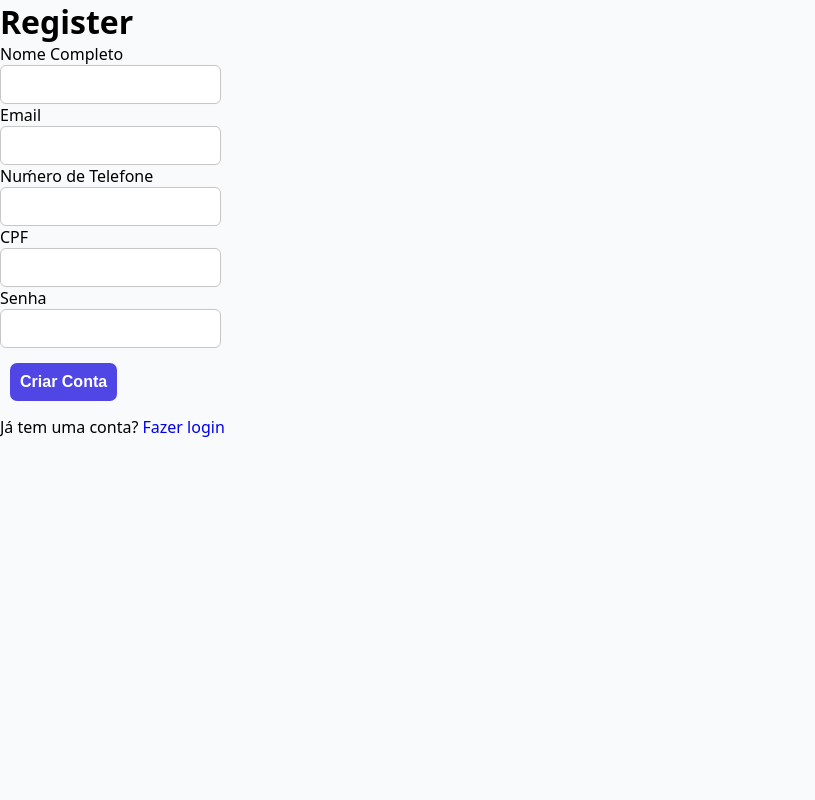
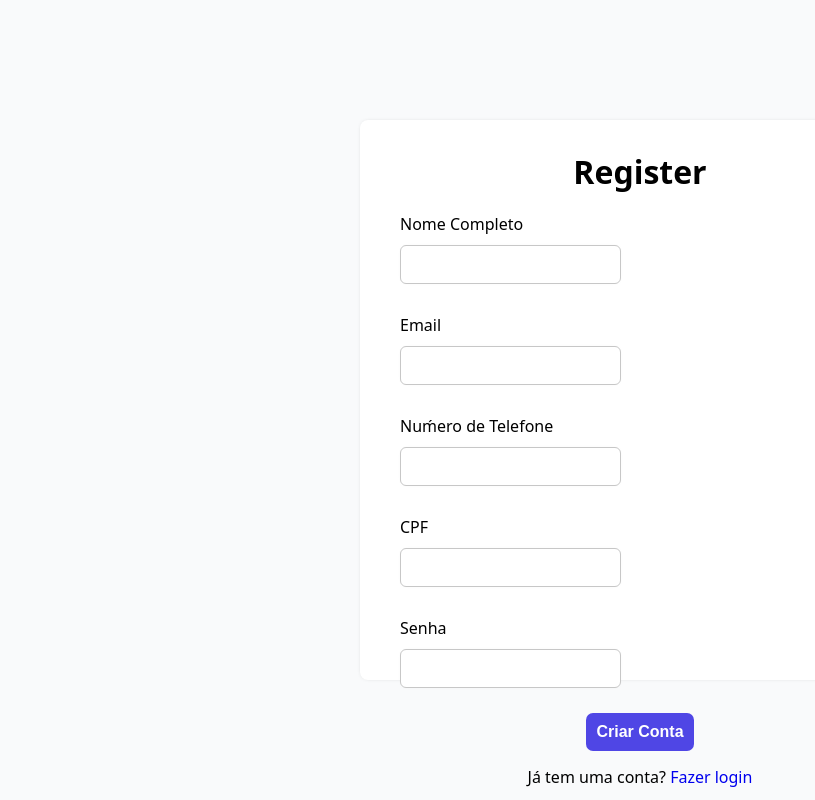
Before and after one commit to Luizhnrs/snicker.in, a React (Create React App) app in the folder frontend/: page /auth/register in a window 1280 px wide. Shown: the whole page, without its empty margins (0-815 px from the left). Built offline with nearby package versions, Linux system fonts and the light colour scheme.

Commit message:
Feat: Add forgot password link

```diff
--- a/frontend/src/components/LoginForm.tsx
+++ b/frontend/src/components/LoginForm.tsx
@@ -1,3 +1,5 @@
+import { Link } from "react-router-dom";
+
 type LoginFormProps = {
   email: string,
   setEmail: (value: string) => void,
@@ -17,6 +19,7 @@ export default function LoginForm({ email, setEmail, password, setPassword }: Lo
           required
           value={email}
           onChange={({ target }) => setEmail(target.value)}
+          placeholder="exemplo@exemplo.com"
           autoComplete="email" />
       </div>
       <div className="input-div">
@@ -28,9 +31,11 @@ export default function LoginForm({ email, setEmail, password, setPassword }: Lo
           required
           value={password}
           onChange={({ target }) => setPassword(target.value)}
+          placeholder="exemplo123"
           autoComplete="current-password"
         />
       </div>
+      <Link to="" className="password-forgot"><p>Esqueceu sua senha?</p></Link>
       <button
         type="submit"
         className="login-form-button"
--- a/frontend/src/components/RegisterForm.tsx
+++ b/frontend/src/components/RegisterForm.tsx
@@ -15,11 +15,11 @@ type RegisterFormProps = {
 
 export default function RegisterForm({ name, setName, email, setEmail, phoneNumber, setPhoneNumber, cpf, setCpf, password, setPassword}: RegisterFormProps) {
   return (
-    <div className="mt-10 sm:mx-auto sm:w-full sm:max-w-sm">
-      <form className="space-y-6">
+    <div>
+      <form>
 
-        <div>
-          <label htmlFor="name" className="block text-sm font-medium leading-6 text-gray-900">Nome Completo</label>
+        <div className="input-div">
+          <label htmlFor="name">Nome Completo</label>
           <div className="mt-2">
             <input
               type="text"
@@ -29,13 +29,12 @@ export default function RegisterForm({ name, setName, email, setEmail, phoneNumb
               value={name}
               onChange={({target}) => setName(target.value)}
               autoComplete="name"
-              className="block w-full rounded-md border-0 py-1.5 text-gray-900 shadow-sm ring-1 ring-inset ring-gray-300 placeholder:text-gray-400 focus:ring-2 focus:ring-inset focus:ring-indigo-600 sm:text-sm sm:leading-6"
             />
           </div>
         </div>
 
-        <div>
-          <label htmlFor="email" className="block text-sm font-medium leading-6 text-gray-900">Email</label>
+        <div className="input-div">
+          <label htmlFor="email">Email</label>
           <div className="mt-2">
             <input
               type="email"
@@ -45,13 +44,12 @@ export default function RegisterForm({ name, setName, email, setEmail, phoneNumb
               value={email}
               onChange={({target}) => setEmail(target.value)}
               autoComplete="email"
-              className="block w-full rounded-md border-0 py-1.5 text-gray-900 shadow-sm ring-1 ring-inset ring-gray-300 placeholder:text-gray-400 focus:ring-2 focus:ring-inset focus:ring-indigo-600 sm:text-sm sm:leading-6"
             />
           </div>
         </div>
 
-        <div>
-          <label htmlFor="phoneNumber" className="block text-sm font-medium leading-6 text-gray-900">Nuḿero de Telefone</label>
+        <div className="input-div">
+          <label htmlFor="phoneNumber">Nuḿero de Telefone</label>
           <div>
             <input
               type="text"
@@ -61,14 +59,13 @@ export default function RegisterForm({ name, setName, email, setEmail, phoneNumb
               value={phoneNumber}
               onChange={({target}) => setPhoneNumber(target.value)}
               autoComplete="tel"
-              className="block w-full rounded-md border-0 py-1.5 text-gray-900 shadow-sm ring-1 ring-inset ring-gray-300 placeholder:text-gray-400 focus:ring-2 focus:ring-inset focus:ring-indigo-600 sm:text-sm sm:leading-6"
             />
           </div>
         </div>
 
-        <div>
-          <label htmlFor="cpf" className="block text-sm font-medium leading-6 text-gray-900">CPF</label>
-          <div className="mt-2">
+        <div className="input-div">
+          <label htmlFor="cpf">CPF</label>
+          <div>
             <input
               type="text"
               id="cpf"
@@ -76,14 +73,13 @@ export default function RegisterForm({ name, setName, email, setEmail, phoneNumb
               required
               value={cpf}
               onChange={({target}) => setCpf(target.value)}
-              className="block w-full rounded-md border-0 py-1.5 text-gray-900 shadow-sm ring-1 ring-inset ring-gray-300 placeholder:text-gray-400 focus:ring-2 focus:ring-inset focus:ring-indigo-600 sm:text-sm sm:leading-6"
             />
           </div>
         </div>
 
-        <div>
-          <label htmlFor="password" className="block text-sm font-medium leading-6 text-gray-900">Senha</label>
-          <div className="mt-2">
+        <div className="input-div">
+          <label htmlFor="password">Senha</label>
+          <div>
             <input
               type="password"
               id="password"
@@ -91,7 +87,6 @@ export default function RegisterForm({ name, setName, email, setEmail, phoneNumb
               required
               value={password}
               onChange={({target}) => setPassword(target.value)}
-              className="block w-full rounded-md border-0 py-1.5 text-gray-900 shadow-sm ring-1 ring-inset ring-gray-300 placeholder:text-gray-400 focus:ring-2 focus:ring-inset focus:ring-indigo-600 sm:text-sm sm:leading-6"
             />
           </div>
         </div>
@@ -99,13 +94,12 @@ export default function RegisterForm({ name, setName, email, setEmail, phoneNumb
         <div>
           <button
           type="submit"
-          className="flex w-full justify-center rounded-md bg-indigo-600 px-3 py-1.5 text-sm font-semibold leading-6 text-white shadow-sm hover:bg-indigo-500 focus-visible:outline focus-visible:outline-2 focus-visible:outline-offset-2 focus-visible:outline-indigo-600"
           >Criar Conta</button>
         </div>
 
-        <p className="mt-10 text-center text-sm text-gray-500">
+        <p>
             Já tem uma conta?{' '}
-            <Link to="/auth/login" className="font-semibold leading-6 text-indigo-600 hover:text-indigo-500">
+            <Link to="/auth/login">
               Fazer login
             </Link>
           </p>
--- a/frontend/src/pages/Login.tsx
+++ b/frontend/src/pages/Login.tsx
@@ -8,7 +8,7 @@ export default function Login() {
   const [password, setPassword] = useState("");
   return (
     <main className="login-container">
-      <h1>Login</h1>
+      <h1>SnickerIn</h1>
       <LoginForm email={email} setEmail={setEmail} password={password} setPassword={setPassword} />
       <p className="login-message">
         Não tem uma conta?{' '}
--- a/frontend/src/pages/Register.tsx
+++ b/frontend/src/pages/Register.tsx
@@ -1,5 +1,6 @@
 import { useState } from "react";
 import RegisterForm from "../components/RegisterForm";
+import "../styles/register.css"
 
 export default function Register() {
   const [name, setName] = useState("");
@@ -9,7 +10,7 @@ export default function Register() {
   const [password, setPassword] = useState("");
 
   return (
-    <main>
+    <main className="register-container">
       <div>
         <h1>Register</h1>
       </div>
--- a/frontend/src/styles/login.css
+++ b/frontend/src/styles/login.css
@@ -10,6 +10,19 @@
   padding: 30px;
   border-radius: 8px;
   box-shadow: 0px 0px 5px -3px rgba(0, 0, 0, 0.411);
+}
+
+.login-form-button {
+  width: 100%;
+}
+
+.login-message {
+  margin: 10px;
+  color: rgba(0, 0, 0, 0.678);
+}
+
+.register-link {
+  color: rgb(79 70 229);
 }
 
 .input-div {
@@ -32,15 +45,9 @@
   width: 100%;
 }
 
-.login-form-button {
-  width: 100%;
+.password-forgot {
+  text-align: end;
+  color: rgb(79 70 229);
+  font-weight: 500;
+  margin: 50px 0;
 }
-
-.login-message {
-  margin: 10px;
-  color: rgba(0, 0, 0, 0.678);
-}
-
-.register-link {
-  color: rgb(79 70 229);
-}
--- /dev/null
+++ b/frontend/src/styles/register.css
@@ -0,0 +1,13 @@
+.register-container {
+  width: 500px;
+  height: 500px;
+  background-color: white;
+  position: absolute;
+  top: 50%;
+  left: 50%;
+  transform: translate(-50%, -50%);
+  text-align: center;
+  padding: 30px;
+  border-radius: 8px;
+  box-shadow: 0px 0px 5px -3px rgba(0, 0, 0, 0.411);
+}
```
